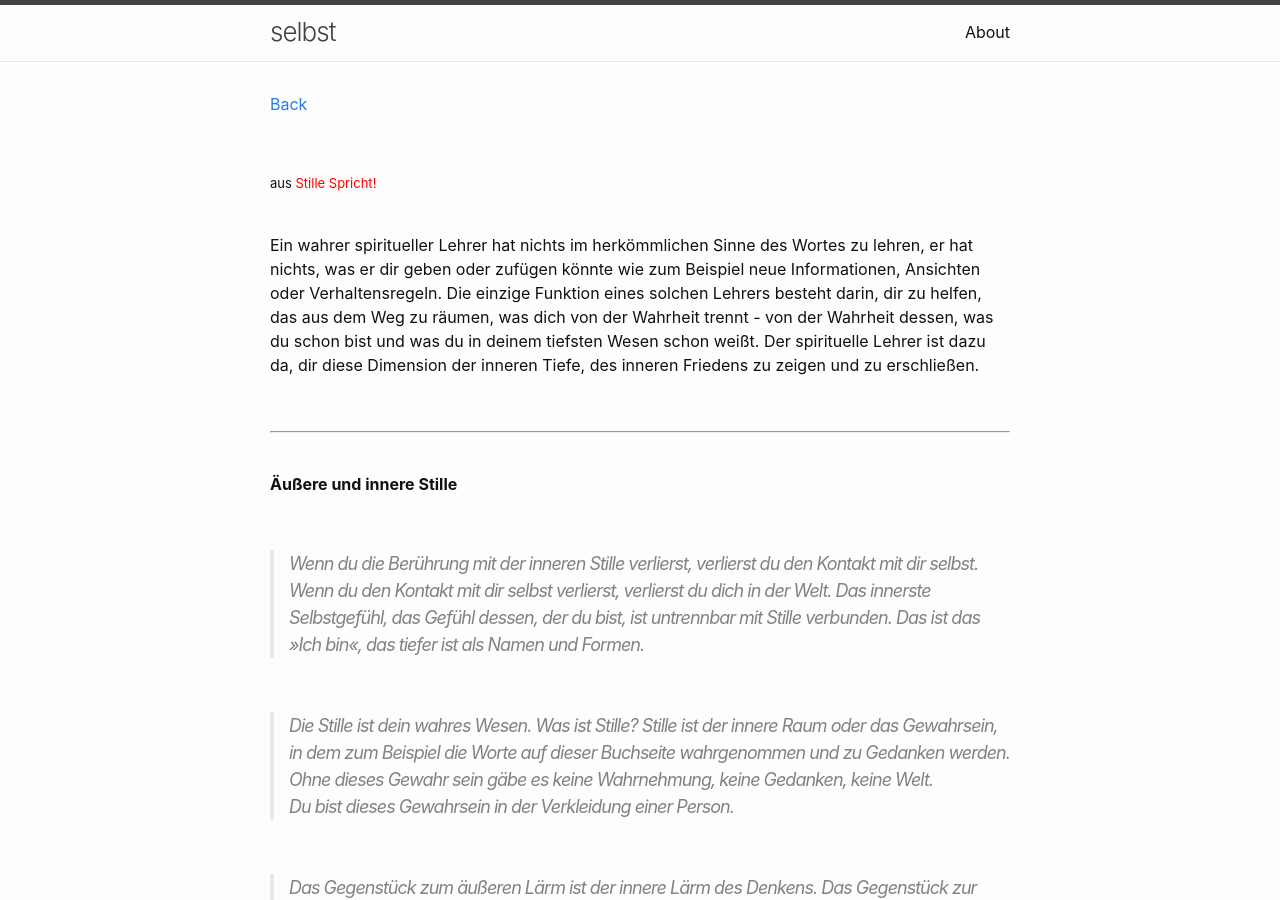
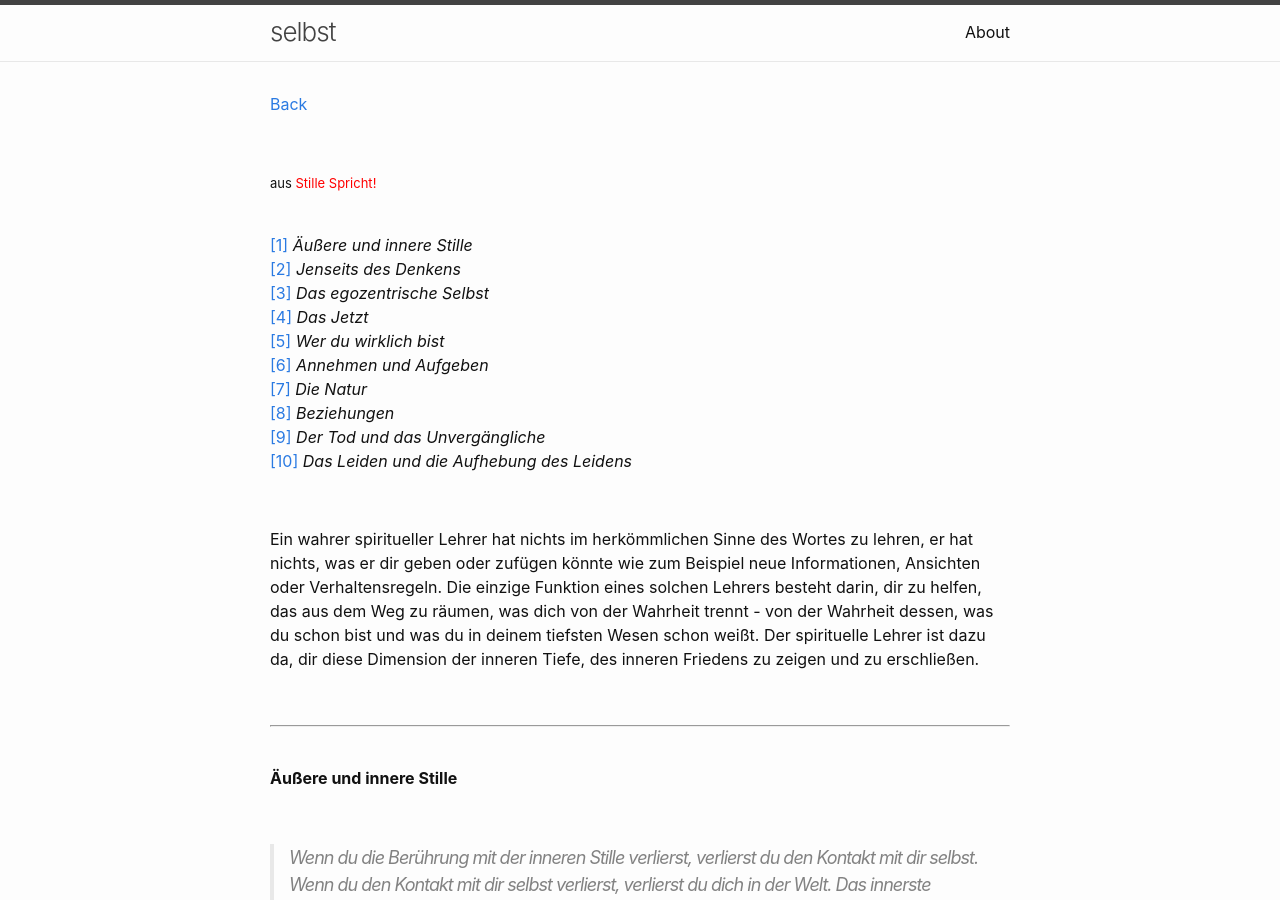
Before and after one commit to Hautaklyttn/-selbst-, a Jekyll site: the page built from docs/eTolle_SS.md, in a window 1280 px wide and 900 px high. Built offline with Jekyll 4.4.1, drawn with Linux system fonts in a browser that asks for light colours; part of the change alters nothing that is shown.

Commit message:
Text additions

```diff
--- a/docs/eTolle_SS.md
+++ b/docs/eTolle_SS.md
@@ -7,6 +7,19 @@ layout: default
 &nbsp;
 
 <font size="-1">aus <span style="color:red ">Stille Spricht!</span></font>
+
+&nbsp;
+
+[[1]](#chapter1) *Äußere und innere Stille*
+[[2]](#chapter2) *Jenseits des Denkens*
+[[3]](#chapter3) *Das egozentrische Selbst*
+[[4]](#chapter4) *Das Jetzt*
+[[5]](#chapter5) *Wer du wirklich bist*
+[[6]](#chapter6) *Annehmen und Aufgeben*
+[[7]](#chapter7) *Die Natur*
+[[8]](#chapter8) *Beziehungen*
+[[9]](#chapter9) *Der Tod und das Unvergängliche*
+[[10]](#chapter10) *Das Leiden und die Aufhebung des Leidens*
 
 &nbsp;
 
@@ -27,7 +40,7 @@ zeigen und zu erschließen.
 
 &nbsp;
 
-**Äußere und innere Stille**
+<a name="chapter1"></a>**Äußere und innere Stille**
 
 &nbsp;
 
@@ -165,7 +178,7 @@ und Tat von Stille leiten.
 
 &nbsp;
 
-**Jenseits des Denkens**
+<a name="chapter2"></a>**Jenseits des Denkens**
 
 &nbsp;
 
@@ -430,7 +443,7 @@ Wahrheit fühlen, auf die sie hindeuten.
 
 &nbsp;
 
-**Das egozentrische Selbst**
+<a name="chapter3"></a>**Das egozentrische Selbst**
 
 &nbsp;
 
@@ -637,7 +650,7 @@ erklären.
 
 &nbsp;
 
-**Das Jetzt**
+<a name="chapter4"></a>**Das Jetzt**
 
 &nbsp;
 
@@ -814,7 +827,7 @@ bin.
 
 &nbsp;
 
-**Wer du wirklich bist**
+<a name="chapter5"></a>**Wer du wirklich bist**
 
 &nbsp;
 
@@ -990,7 +1003,7 @@ seiner Fülle ist bereits in dir, jetzt.
 
 &nbsp;
 
-**Annehmen und Aufgeben**
+<a name="chapter6"></a>**Annehmen und Aufgeben**
 
 &nbsp;
 
@@ -1218,7 +1231,7 @@ kannst und Widerstand leistest.
 
 &nbsp;
 
-**Die Natur**
+<a name="chapter7"></a>**Die Natur**
 
 &nbsp;
 
@@ -1415,7 +1428,7 @@ Natur wartet seit Millionen Jahren auf dich.
 
 &nbsp;
 
-**Beziehungen**
+<a name="chapter8"></a>**Beziehungen**
 
 &nbsp;
 
@@ -1678,7 +1691,7 @@ immer nur dir selbst.
 
 &nbsp;
 
-**Der Tod und das Unvergängliche**
+<a name="chapter9"></a>**Der Tod und das Unvergängliche**
 
 &nbsp;
 
@@ -1916,7 +1929,7 @@ Die Stille bringt den Segen mit sich: Frieden.
 
 &nbsp;
 
-**Das Leiden und die Aufhebung des Leidens**
+<a name="chapter10"></a>**Das Leiden und die Aufhebung des Leidens**
 
 &nbsp;
 
```
